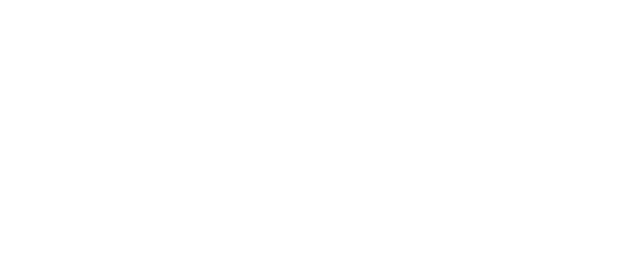
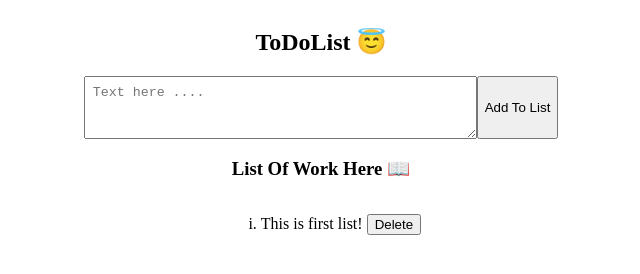
Before and after one commit to Fardin7864/todolist, a plain HTML site: page index.html in a window 1280 px wide. Shown: the whole page, without its empty margins (319-959 px from the left). Drawn offline with Linux system fonts and the light colour scheme.

Commit message:
basic html done

```diff
--- a/index.html
+++ b/index.html
@@ -3,9 +3,33 @@
 <head>
     <meta charset="UTF-8">
     <meta name="viewport" content="width=device-width, initial-scale=1.0">
-    <title>Document</title>
+    <title>ToDoList 📖</title>
+    <link rel="stylesheet" href="style.css">
 </head>
 <body>
 
+    <main>
+
+        <section class="section1 container">
+            <h1 class="title">
+                ToDoList 😇
+            </h1>
+            <div class="input-container">
+                <div class="input-aria" style="display: flex;">
+                    <textarea name="" class="" id="input-fild" cols="45" rows="3" placeholder="Text here ...."></textarea>
+                    <button class="btn-add">Add To List</button>
+                </div>
+            </div>
+        </section>
+
+        <section class="section2 container">
+            <h3>List Of Work Here 📖</h3>
+            <ul class="list-container" style="list-style: lower-roman;">
+                <li class="list-item">This is first list! <button class="btn-delete">Delete</button></li>
+            </ul>
+        </section>
+
+    </main>
+    <script src="index.js"></script>
 </body>
 </html>
--- /dev/null
+++ b/style.css
@@ -0,0 +1,10 @@
+.container{
+    display: flex;
+    flex-direction: column;
+    justify-content: center;
+    align-items: center;
+}
+
+#input-fild{
+    padding: 8px;
+}
```
Also changed, not shown: index.js (added).
